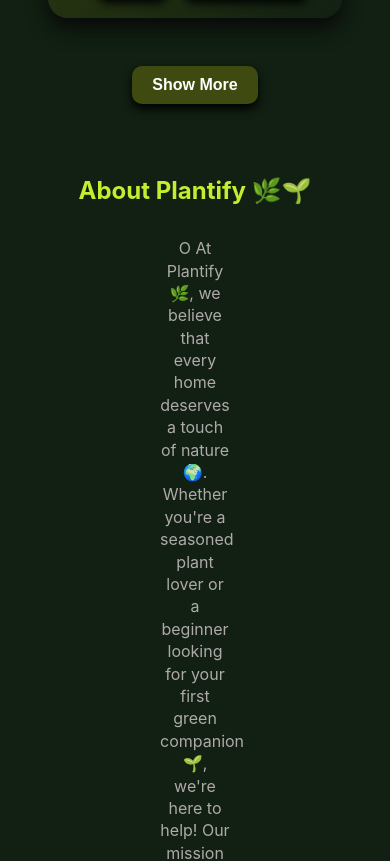
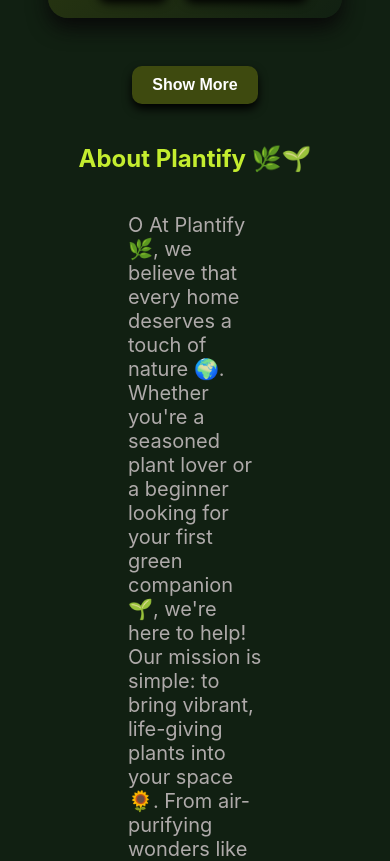
Before and after one commit to Harshanad03/firstrj, a React (Create React App) app: page / in a window 390 px wide. Shown: the part 4597-5458 px from the top of the page. Built offline with nearby package versions, Linux system fonts and the light colour scheme.

Commit message:
Update App.css

```diff
--- a/src/App.css
+++ b/src/App.css
@@ -620,37 +620,3 @@
     font-size: 1rem;
   }
 }
-/* About Us Section Styling */
-.about {
-  margin: 2rem 8rem; /* Default margins for desktop */
-  text-align: center;
-}
-
-.abouttxt1 {
-  font-size: 2rem;
-  color: var(--text-color);
-  margin-bottom: 1rem;
-}
-
-.abouttxt {
-  font-size: 1.2rem;
-  line-height: 1.6;
-  color: rgb(175, 170, 170);
-}
-
-/* Mobile View Adjustments */
-@media (max-width: 768px) {
-  .about {
-    margin: 1rem; /* Reduced margins for smaller screens */
-    padding: 1rem;
-  }
-
-  .abouttxt1 {
-    font-size: 1.5rem; /* Adjusted font size */
-  }
-
-  .abouttxt {
-    font-size: 1rem; /* Smaller font for better readability */
-    line-height: 1.4; /* Adjust line height */
-  }
-}
```
